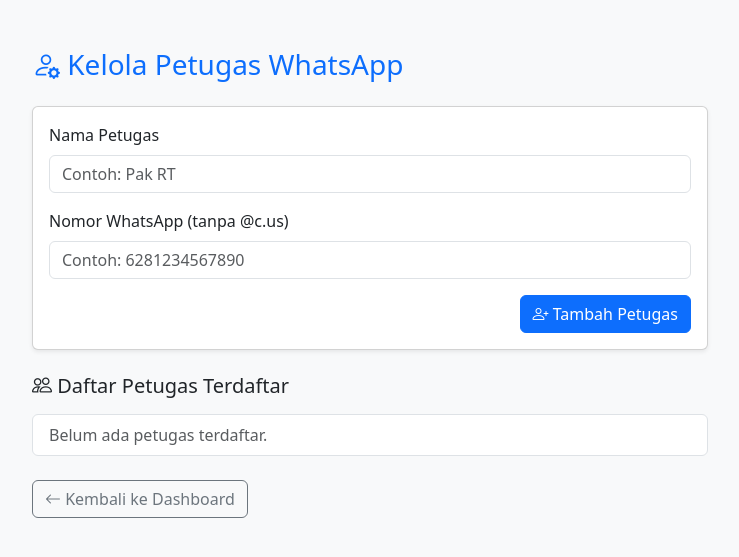
After one commit to khaskhasim/duitRT, a Flask app: page /admin/petugas in a window 1280 px wide. The commit adds this page. Shown: the top 557 px of the page, without its empty margins (270-1009 px from the left). Run offline with Flask 3, Linux system fonts and the light colour scheme.

Commit message:
update wa

```diff
--- a/app.py
+++ b/app.py
@@ -21,17 +21,30 @@
 import calendar
 from dotenv import load_dotenv
 import os
+##import requests
+
+from pytz import timezone
+from datetime import datetime
+
+jakarta = timezone('Asia/Jakarta')
+now = datetime.now(jakarta)
 
 load_dotenv()
 
 app = Flask(__name__)
-app.config['SQLALCHEMY_DATABASE_URI'] = os.getenv(
-    'DATABASE_URL',
-    'postgresql://kasrt_user:passwordku@localhost:5432/kasrt'
-)
+#app.config['SQLALCHEMY_DATABASE_URI'] = os.getenv(
+#    'DATABASE_URL',
+#    'postgresql://kasrt_user:passwordku@localhost:5432/kasrt'
+#)
 
-app.config['SQLALCHEMY_TRACK_MODIFICATIONS'] = False
-app.config['SECRET_KEY'] = os.getenv('SECRET_KEY', 'rahasia-sangat-rahasia')
+#app.config['SQLALCHEMY_TRACK_MODIFICATIONS'] = False
+#app.config['SECRET_KEY'] = os.getenv('SECRET_KEY', 'rahasia-sangat-rahasia')
+
+##import os
+app.config['SQLALCHEMY_DATABASE_URI'] = os.getenv('DATABASE_URL')
+app.config['SECRET_KEY'] = os.getenv('SECRET_KEY')
+
+
 
 db = SQLAlchemy(app)
 migrate = Migrate(app, db)
@@ -129,6 +142,12 @@
     username = db.Column(db.String(50), unique=True, nullable=False)
     password = db.Column(db.String(100), nullable=False)
     role = db.Column(db.String(20), nullable=False)  # 'admin', 'user', atau 'petugas'
+
+class Petugas(db.Model):
+    id = db.Column(db.Integer, primary_key=True)
+    nama = db.Column(db.String(100), nullable=False)
+    wa_number = db.Column(db.String(20), unique=True, nullable=False)
+
 
 
 # =====================
@@ -818,7 +837,6 @@
         nik = request.form.get('nik', '').strip()
         nik = nik if nik else None
 
-        # Validasi NIK unik hanya jika berubah
         if nik and nik != warga.nik and Warga.query.filter_by(nik=nik).first():
             flash('NIK sudah terdaftar', 'danger')
             return redirect(url_for('edit_warga', id=id))
@@ -826,10 +844,9 @@
         warga.nik = nik
         warga.alamat = request.form['alamat']
         warga.telepon = request.form.get('telepon', '').strip()
-        warga.status = request.form['status']
         warga.username = request.form['username']
+        warga.role = request.form['role']  # hanya role, status dihapus
 
-        # Update password jika diisi
         if request.form['password']:
             warga.password = bcrypt.generate_password_hash(request.form['password']).decode('utf-8')
 
@@ -838,6 +855,7 @@
         return redirect(url_for('data_warga'))
 
     return render_template('edit_warga.html', warga=warga)
+
 
 @app.route('/warga/hapus/<int:id>', methods=['POST'])
 def hapus_warga(id):
@@ -1393,6 +1411,94 @@
     return redirect(url_for('laporan_iuran_event'))
 
 
+@app.route('/api/iuran', methods=['POST'])
+def api_iuran():
+    data = request.json
+    sender = data.get('petugas')  # nomor WA tanpa @ atau kode negara
+    nama_input = data.get('nama', '').lower()
+    jumlah = int(data.get('jumlah', 0))
+    minggu = int(data.get('minggu', 1))
+
+    # Validasi petugas: cocokkan nomor WA dengan warga ber-role petugas
+    petugas = Warga.query.filter(
+        Warga.role == 'petugas',
+        func.replace(Warga.telepon, '-', '').endswith(sender[-10:])
+    ).first()
+
+    print('Nomor pengirim:', sender)
+    print('Petugas ditemukan:', petugas.nama if petugas else 'TIDAK DITEMUKAN')
+
+
+    if not petugas:
+        return jsonify({'status': 'forbidden', 'message': 'Nomor ini tidak terdaftar sebagai petugas.'}), 403
+
+    # Cari nama warga dengan fuzzy match (like)
+    warga = Warga.query.filter(Warga.nama.ilike(f"%{nama_input}%")).first()
+    if not warga:
+        return jsonify({'status': 'error', 'message': 'Nama warga tidak ditemukan.'}), 404
+
+    # Validasi: tolak jika sudah membayar minggu ini atau minggu depan
+    today = datetime.now(timezone('Asia/Jakarta'))
+    minggu_ke = int(today.strftime('%W'))
+
+    minggu_terblokir = [str(minggu_ke + i) for i in range(minggu)]
+    existing = db.session.query(Iuran).filter(
+        Iuran.warga_id == warga.id,
+        extract('year', Iuran.tanggal) == today.year,
+        func.to_char(Iuran.tanggal, 'WW').in_(minggu_terblokir)
+    ).first()
+
+    if existing:
+        return jsonify({'status': 'error', 'message': f'{warga.nama} sudah membayar untuk minggu ini/minggu depan.'}), 409
+
+    # Catat iuran
+    for i in range(minggu):
+        tanggal_iuran = today + timedelta(weeks=i)
+        iuran = Iuran(warga_id=warga.id, tanggal=tanggal_iuran, jumlah=jumlah // minggu, petugas=petugas.nama)
+        db.session.add(iuran)
+
+    db.session.commit()
+
+    return jsonify({'status': 'success', 'nama_lengkap': warga.nama})
+
+
+
+
+
+
+@app.route('/admin/petugas', methods=['GET', 'POST'])
+def kelola_petugas():
+    if request.method == 'POST':
+        nama = request.form['nama']
+        wa_number = request.form['wa_number']
+
+        if Petugas.query.filter_by(wa_number=wa_number).first():
+            flash('Nomor WA sudah terdaftar sebagai petugas.', 'warning')
+        else:
+            db.session.add(Petugas(nama=nama, wa_number=wa_number))
+            db.session.commit()
+            flash('Petugas berhasil ditambahkan.', 'success')
+
+        return redirect(url_for('kelola_petugas'))
+
+    petugas = Petugas.query.all()
+    return render_template('admin_petugas.html', petugas=petugas)
+
+@app.route('/admin/petugas/hapus/<int:id>', methods=['POST'])
+def hapus_petugas(id):
+    petugas = Petugas.query.get_or_404(id)
+    db.session.delete(petugas)
+    db.session.commit()
+    flash('Petugas berhasil dihapus.', 'success')
+    return redirect(url_for('kelola_petugas'))
+
+
+
+
+
+
+
+
 # =====================
 # INISIALISASI DB
 # =====================
--- a/requirements.txt
+++ b/requirements.txt
@@ -11,3 +11,5 @@
 psycopg2-binary
 python-dotenv
 Flask-Bcrypt
+requests
+rapidfuzz
--- /dev/null
+++ b/templates/admin_petugas.html
@@ -0,0 +1,63 @@
+<!DOCTYPE html>
+<html lang="id">
+<head>
+  <meta charset="UTF-8" />
+  <meta name="viewport" content="width=device-width, initial-scale=1" />
+  <title>Kelola Petugas - duitRT</title>
+  <link href="https://cdn.jsdelivr.net/npm/bootstrap@5.3.0/dist/css/bootstrap.min.css" rel="stylesheet" />
+  <link href="https://cdn.jsdelivr.net/npm/bootstrap-icons@1.10.5/font/bootstrap-icons.css" rel="stylesheet" />
+</head>
+<body class="bg-light">
+  <div class="container mt-5" style="max-width: 700px">
+    <h3 class="mb-4 text-primary"><i class="bi bi-person-gear"></i> Kelola Petugas WhatsApp</h3>
+
+    {% with messages = get_flashed_messages(with_categories=true) %}
+      {% for category, message in messages %}
+        <div class="alert alert-{{ category }} alert-dismissible fade show" role="alert">
+          {{ message }}
+          <button type="button" class="btn-close" data-bs-dismiss="alert"></button>
+        </div>
+      {% endfor %}
+    {% endwith %}
+
+    <form method="POST" class="card card-body bg-white shadow-sm mb-4">
+      <div class="mb-3">
+        <label for="nama" class="form-label">Nama Petugas</label>
+        <input type="text" class="form-control" id="nama" name="nama" placeholder="Contoh: Pak RT" required />
+      </div>
+      <div class="mb-3">
+        <label for="wa_number" class="form-label">Nomor WhatsApp (tanpa @c.us)</label>
+        <input type="text" class="form-control" id="wa_number" name="wa_number" placeholder="Contoh: 6281234567890" required />
+      </div>
+      <div class="d-flex justify-content-end">
+        <button type="submit" class="btn btn-primary"><i class="bi bi-person-plus"></i> Tambah Petugas</button>
+      </div>
+    </form>
+
+    <h5 class="mb-3"><i class="bi bi-people"></i> Daftar Petugas Terdaftar</h5>
+    <ul class="list-group">
+      {% for p in petugas %}
+        <li class="list-group-item d-flex justify-content-between align-items-center">
+          <div>
+            <strong>{{ p.nama }}</strong><br />
+            <small class="text-muted">{{ p.wa_number }}</small>
+          </div>
+          <form method="POST" action="{{ url_for('hapus_petugas', id=p.id) }}" onsubmit="return confirm('Hapus petugas ini?')">
+            <button type="submit" class="btn btn-sm btn-outline-danger">
+              <i class="bi bi-trash"></i> Hapus
+            </button>
+          </form>
+        </li>
+      {% else %}
+        <li class="list-group-item text-muted">Belum ada petugas terdaftar.</li>
+      {% endfor %}
+    </ul>
+
+    <a href="{{ url_for('index') }}" class="btn btn-outline-secondary mt-4">
+      <i class="bi bi-arrow-left"></i> Kembali ke Dashboard
+    </a>
+  </div>
+
+  <script src="https://cdn.jsdelivr.net/npm/bootstrap@5.3.0/dist/js/bootstrap.bundle.min.js"></script>
+</body>
+</html>
--- a/templates/base.html
+++ b/templates/base.html
@@ -171,6 +171,7 @@
     <div class="menu-title mt-3">Akun</div>
   <a href="{{ url_for('manajemen_event') }}"><i class="bi bi-list-check"></i> Kelola Event</a>
 <a href="{{ url_for('manajemen_user') }}"><i class="bi bi-person-gear"></i><span class="sidebar-text">Manajemen User</span></a>
+<a  href="{{ url_for('kelola_petugas') }}"><i class="bi bi-person-plus"></i> Tambah Petugas WA</a>
 {% endif %}
 
 
```
Also changed, not shown: templates/edit_warga.html (+36 -206 lines), templates/warga.html (+7 -7 lines), 1 other file.
